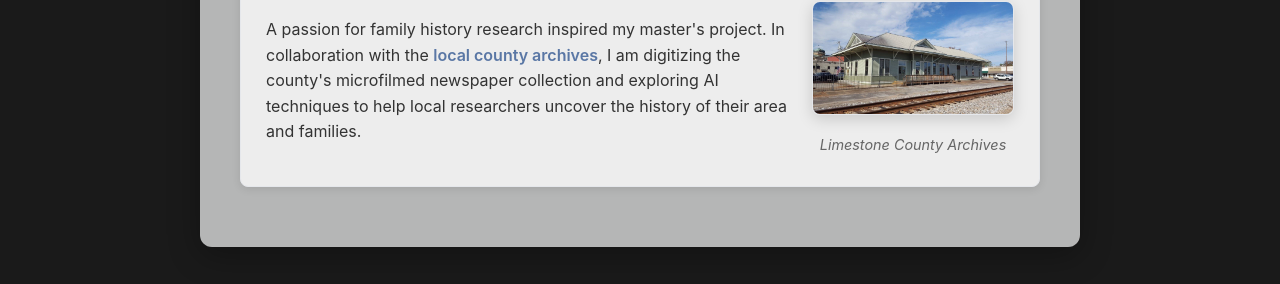
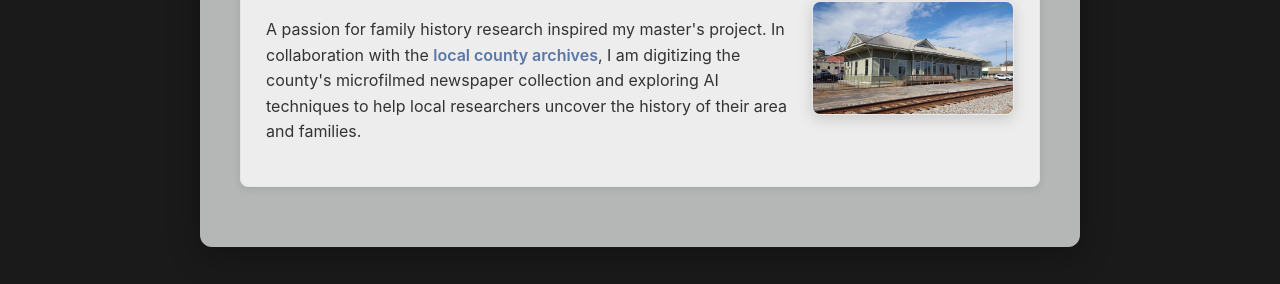
Before and after one commit to johnwinston/johnwinston.github.io, a Jekyll site: the page built from index.html, in a window 1280 px wide. Shown: the part 1505-1789 px from the top of the page. Built offline with Jekyll 4.4.1, drawn with Linux system fonts in a browser that asks for light colours.

Commit message:
Remove caption under archives photo (#4)
Claude-Session: https://claude.ai/code/session_01SMdXjvZJ1gswmd4FRuPzWK

Co-authored-by: Claude <noreply@anthropic.com>

```diff
--- a/index.html
+++ b/index.html
@@ -55,12 +55,9 @@ title: Home
 </div>
 
 <div class="content-with-image reverse">
-    <div>
-        <a href="/assets/images/archives.jpg">
-            <img src="/assets/images/archives.jpg" alt="Archives">
-        </a>
-        <p style="text-align: center; margin: 10px 0 0 0; font-size: 0.9em; color: #666; font-style: italic;">Limestone County Archives</p>
-    </div>
+    <a href="/assets/images/archives.jpg">
+        <img src="/assets/images/archives.jpg" alt="Limestone County Archives">
+    </a>
     <div class="text">
         <p>A passion for family history research inspired my master's project. In collaboration with the <a href="https://www.limestonecounty-al.gov/Departments/Archives">local county archives</a>, I am digitizing the county's microfilmed newspaper collection and exploring AI techniques to help local researchers uncover the history of their area and families.</p>
     </div>
```
